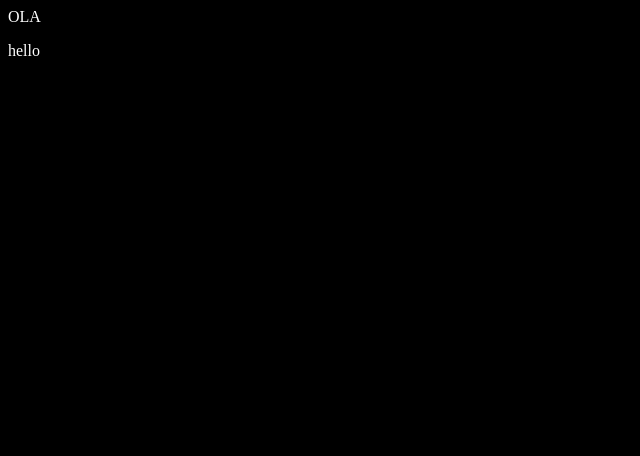
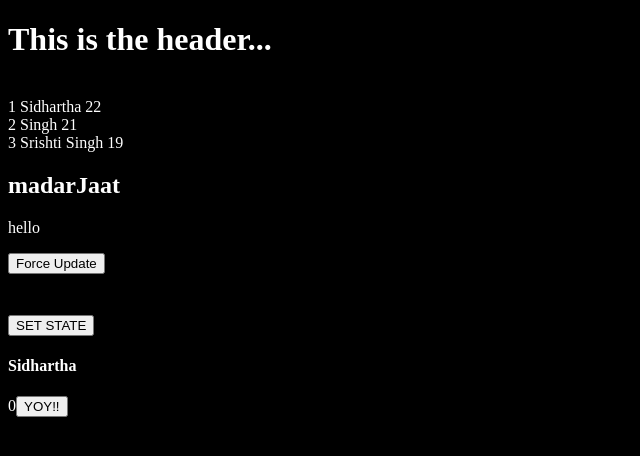
Before and after one commit to sidharthasingh/React-Intro, a React app: page / in a window 1280 px wide. Shown: the top 456 px of the page, without its empty margins (0-640 px from the left). Built offline with nearby package versions, Linux system fonts and the light colour scheme.

Commit message:
prop validation. Component API. <-DONE. Component life cycle started

```diff
--- a/App.jsx
+++ b/App.jsx
@@ -3,88 +3,84 @@ import React from 'react';
 import PropTypes from 'prop-types';
 
 class App extends React.Component {
-
-   render(){
-   	return (<div>OLA</div>);
+	constructor(){
+		super();
+		this.state = {
+			"data":[
+				{
+					"id":"1",
+					"name":"Sidhartha",
+					"age":22
+				},
+				{
+					"id":2,
+					"name":"Singh",
+					"age":21
+				},
+				{
+					"id":3,
+					"name":"Srishti Singh",
+					"age":19
+				}
+			]
+		}
+	}
+   render() {
+   	var customStyle = {
+   		"background-color": "#F00"
+   	}
+      return (
+         <div>
+           <Heading/>
+           {this.state.data.map((person,i) => <Mytable key = {i} data = {person} />)}
+           <Footing/>
+         </div>
+      );
    }
-	// constructor(){
-	// 	super();
-	// 	this.state = {
-	// 		"data":[
-	// 			{
-	// 				"id":"1",
-	// 				"name":"Sidhartha",
-	// 				"age":22
-	// 			},
-	// 			{
-	// 				"id":2,
-	// 				"name":"Singh",
-	// 				"age":21
-	// 			},
-	// 			{
-	// 				"id":3,
-	// 				"name":"Srishti Singh",
-	// 				"age":19
-	// 			}
-	// 		]
-	// 	}
-	// }
- //   render() {
- //   	var customStyle = {
- //   		"background-color": "#F00"
- //   	}
- //      return (
- //         <div>
- //           <Heading/>
- //           {this.state.data.map((person,i) => <Mytable key = {i} data = {person} />)}
- //           <Footing/>
- //         </div>
- //      );
- //   }
 }
 
-// class Heading extends React.Component{
-// 	constructor(props){
-// 		super(props);
-// 		this.state = {
-// 			header:"This is the header..."
-// 		}
-// 	}
-// 	render(){
-// 		return(
-// 				<h1>{this.state.header}</h1>
-// 			);
-// 	}
-// }
+class Heading extends React.Component{
+	constructor(props){
+		super(props);
+		this.state = {
+			header:"This is the header..."
+		}
+	}
+	render(){
+		return(
+				<h1>{this.state.header}</h1>
+			);
+	}
+}
 
-// class Footing extends React.Component{
-// 	render(){
-// 		return (
-// 				<h2>{this.props.text}</h2>
-// 			);
-// 	}
-// }
+class Footing extends React.Component{
+	render(){
+		return (
+				<h2>{this.props.text}</h2>
+			);
+	}
+}
 
 
-// // Prop validation
-// Footing.propTypes = {
-// 	text : PropTypes.string
-// }
+// Prop validation
+Footing.propTypes = {
+	text : PropTypes.string
+}
 
 
-// // Adding default props
-// Footing.defaultProps = {
-// 	text : "madarJaat"
-// }
+// Adding default props
+Footing.defaultProps = {
+	text : "madarJaat"
+}
 
-// class Mytable extends React.Component{
-// 	render(){
-// 		return (
-// 			<span>
-// 			<br/>
-// 			{this.props.data.id} {this.props.data.name} {this.props.data.age}
-// 			</span>
-// 			);
-// 	}
-// }
+class Mytable extends React.Component{
+	render(){
+		return (
+			<span>
+			<br/>
+			{this.props.data.id} {this.props.data.name} {this.props.data.age}
+			</span>
+			);
+	}
+}
 export default App;
--- a/index.html
+++ b/index.html
@@ -6,7 +6,6 @@
       <title>React App</title>
       <link rel="stylesheet" type="text/css" href="main.css">
    </head>
-
    <body style="background-color: #000; color: #FFF;">
       <div id = "app">
       </div>
@@ -14,7 +13,8 @@
       </div>
       <div id="stateSet">
       </div>
+      <div id="lifecycle">
+      </div>
       <script src = "index.js"></script>
    </body>
-
 </html>
--- /dev/null
+++ b/lifeCycle.jsx
@@ -0,0 +1,28 @@
+import React from 'react';
+
+import PropType from 'prop-types';
+
+class LifeCycle extends React.Component{
+
+	constructor(props){
+		super(props);
+		this.state = {
+			data:0
+		}
+		this.setStateHandler = this.setStateHandler.bind(this);
+	}
+	setStateHandler(){
+		this.setState({data: this.state.data+1});
+	}
+
+	render(){
+		return (
+			<div>
+				<a>{this.state.data}</a>
+				<button onClick={this.setStateHandler}> YOY!!</button>
+			</div>
+			);
+	}
+
+}
+export default LifeCycle;
--- a/main.js
+++ b/main.js
@@ -2,8 +2,10 @@ import React from 'react';
 import ReactDOM from 'react-dom';
 import App from './App.jsx';
 import Para from './Para.jsx';
-import StateBase from "./stateBase.jsx";
+import Statebase from "./stateBase.jsx";
+import LifeCycle from "./lifeCycle.jsx";
 
 ReactDOM.render(<App />, document.getElementById('app'));
 ReactDOM.render(<Para content="hello"/>, document.getElementById("paragraph"));
-ReactDOM.render(<stateBase />,document.getElementById("stateSet"));
+ReactDOM.render(<Statebase />,document.getElementById("stateSet"));
+ReactDOM.render(<LifeCycle />,document.getElementById("lifecycle"));
--- a/package.json
+++ b/package.json
@@ -5,7 +5,8 @@
   "main": "main.js",
   "scripts": {
     "test": "echo \"Error: no test specified\" && exit 1",
-    "start": "webpack-dev-server --hot"
+    "start": "webpack-dev-server --hot",
+    "build": "webpack"
   },
   "repository": {
     "type": "git",
--- a/stateBase.jsx
+++ b/stateBase.jsx
@@ -6,21 +6,34 @@ class Statebase extends React.Component{
 	constructor(){
 		super();
 		this.state = {
-			data:[]
+			data:[],
+			name:"Sidhartha"
 		};
 		this.setStateHandler = this.setStateHandler.bind(this);
+		this.forceUpdatehandler = this.forceUpdatehandler.bind(this);
 	}
+
+	forceUpdatehandler(){
+		this.state.name = "Sid(Force Update)";
+		this.forceUpdate();
+	}
+
 	setStateHandler(){
+		var arr;
 		arr = this.state.data;
 		arr.push("Hello ");
-		this.setState({data: arr});
+		this.setState({data: arr, name:"Sid"});
 	}
 
 	render(){
-		<div>
-			<button onClick={this.setStateHandler}>SET STATE</button>
-			<h4>{this.state.data}</h4>
-		</div>
+		return (
+			<div>
+				<button onClick={this.forceUpdatehandler}>Force Update</button><pre> </pre>
+				<button onFocus={this.setStateHandler} onBlur={this.setStateHandler}>SET STATE</button>
+				<h4>{this.state.data}</h4>
+				<h4>{this.state.name}</h4>
+			</div>
+				);
 	}
 }
 export default Statebase;
--- a/webpack.config.js
+++ b/webpack.config.js
@@ -8,7 +8,8 @@ var config = {
 	},
 	devServer: {
 		inline: true,
-		port: 8080
+		port: 8080,
+		hot: true
 	},
 	module: {
 		rules: [
```
